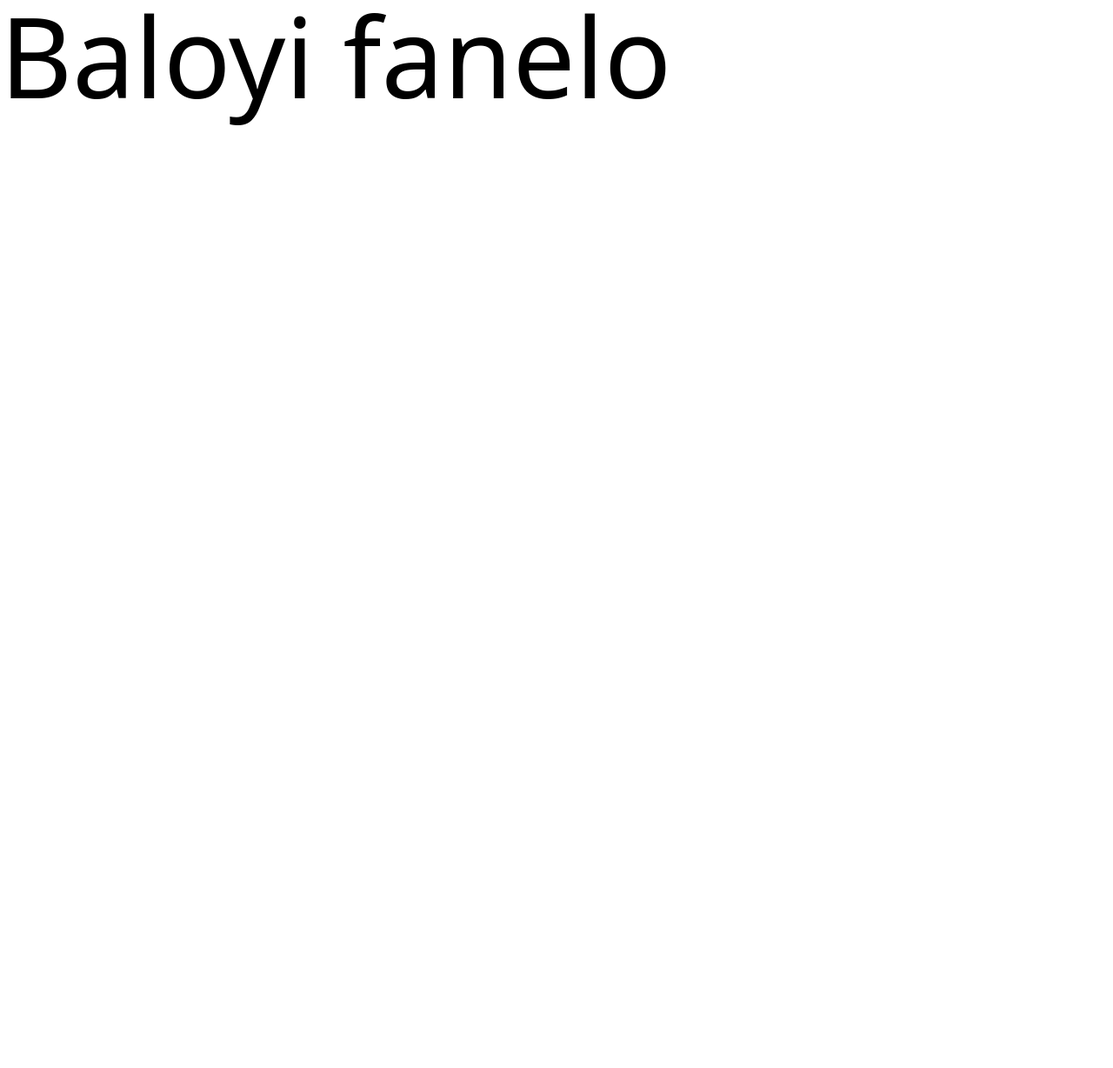
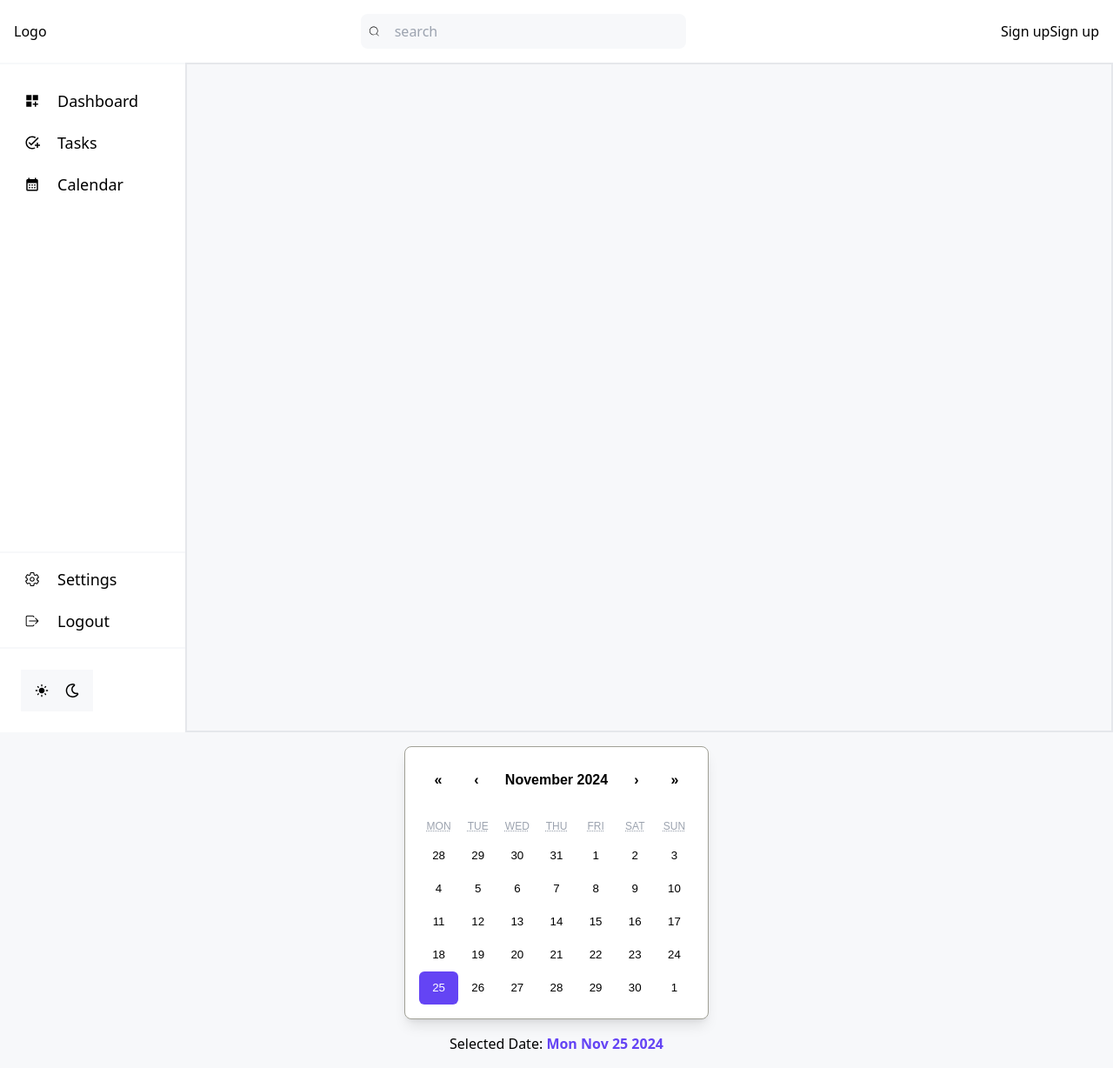
Before and after one commit to fanelob46/Track-Daily, a React (Vite) app in the folder frontend/: page / in a window 1280 px wide. Shown: the whole page at 87% size. Before the commit the page ends 800 px from the top, so only its background shows below. Built offline with nearby package versions, Linux system fonts and the light colour scheme.

Commit message:
Main layout and calendar

```diff
--- a/frontend/package.json
+++ b/frontend/package.json
@@ -12,11 +12,15 @@
   "dependencies": {
     "frontend": "file:",
     "react": "^18.3.1",
-    "react-dom": "^18.3.1"
+    "react-calendar": "^5.1.0",
+    "react-datepicker": "^7.5.0",
+    "react-dom": "^18.3.1",
+    "react-icons": "^5.3.0"
   },
   "devDependencies": {
     "@eslint/js": "^9.13.0",
     "@types/react": "^18.3.12",
+    "@types/react-calendar": "^4.1.0",
     "@types/react-dom": "^18.3.1",
     "@vitejs/plugin-react": "^4.3.3",
     "autoprefixer": "^10.4.20",
--- a/frontend/src/App.tsx
+++ b/frontend/src/App.tsx
@@ -1,13 +1,14 @@
-
-
+import MainLayout from "./components/MainLayout"
+import Calendar from "./components/Calendar"
 
 function App() {
 
 
   return (
-    <>
-     <h1 className="text-9xl"> Baloyi fanelo</h1>
-    </>
+    <div className="bg-[var(--secondary-color)] text-[var(--text-color)]">
+     <MainLayout/>
+     <Calendar/>
+    </div>
   )
 }
 
--- /dev/null
+++ b/frontend/src/components/Calendar.css
@@ -0,0 +1,21 @@
+
+
+.react-calendar {
+    @apply bg-[var(--primary-color)] shadow-lg rounded-lg p-4;
+  }
+
+  .react-calendar__tile {
+    @apply text-black hover:bg-[#6444f4] hover:text-white rounded-md;
+  }
+
+  .react-calendar__tile--active {
+    @apply bg-[#6444f4] text-white;
+  }
+
+  .react-calendar__navigation button {
+    @apply text-black font-semibold hover:bg-[#6444f4] rounded-md p-2;
+  }
+
+  .react-calendar__month-view__weekdays {
+    @apply text-gray-400 font-medium;
+  }
--- /dev/null
+++ b/frontend/src/components/Calendar.tsx
@@ -0,0 +1,27 @@
+import React, { useState } from "react";
+import Calendar from "react-calendar";
+import "react-calendar/dist/Calendar.css";
+import "./Calendar.css";
+
+const MyCalendar: React.FC = () => {
+  const [date, setDate] = useState<Date>(new Date());
+
+  return (
+    <div className="flex flex-col items-center p-4">
+      {/* <h1 className="text-2xl font-bold mb-4">React Calendar</h1> */}
+      <Calendar
+        onChange={setDate}
+        value={date}
+        className="bg-white shadow-md rounded-lg"
+      />
+      <p className="mt-4">
+        Selected Date:{" "}
+        <span className="text-[var(--accent)] font-semibold">
+          {date.toDateString()}
+        </span>
+      </p>
+    </div>
+  );
+};
+
+export default MyCalendar;
--- /dev/null
+++ b/frontend/src/components/MainLayout.tsx
@@ -0,0 +1,16 @@
+import Navbar from "./Navbar";
+import Sidebar from "./Sidebar";
+
+const MainLayout: React.FC = () => {
+  return (
+    <div className="grid grid-cols-12 ">
+      <Navbar />
+      <Sidebar />
+      <div className="border-2 col-span-10">
+
+      </div>
+    </div>
+  );
+};
+
+export default MainLayout;
--- /dev/null
+++ b/frontend/src/components/Navbar.tsx
@@ -0,0 +1,20 @@
+import { CiSearch } from "react-icons/ci";
+
+export default function Navbar(){
+    return(
+
+            <nav className="flex justify-between p-4 bg-[var(--primary-color)] items-center col-span-12" >
+                <div>Logo</div>
+                {/* <div>Search</div> */}
+                <div className="flex items-center space-x-4 bg-[var(--secondary-color)] w-[30%] p-2 rounded-lg">
+                <CiSearch />
+                <input placeholder="search" className="border-none bg-[var(--secondary-color)] w-full"></input>
+                </div>
+                <div className="flex">
+                <p>Sign up</p>
+                <p>Sign up</p>
+                </div>
+            </nav>
+
+    )
+}
--- /dev/null
+++ b/frontend/src/components/Sidebar.tsx
@@ -0,0 +1,48 @@
+import { MdDashboardCustomize, MdOutlineAddTask, MdCalendarMonth, MdLightMode } from "react-icons/md";
+import { IoSettingsOutline } from "react-icons/io5";
+import { IoIosLogOut } from "react-icons/io";
+import { FaRegMoon } from "react-icons/fa";
+
+export default function Sidebar() {
+
+    return (
+        <main className="col-span-2">
+            <div className="space-y-[2px]">
+                <div className="space-y-5 p-7 h-[70vh] bg-[var(--primary-color)]  text-lg mt-[2px]">
+                    <a href="#" className="hover:text-[var(--accent)] hover:font-semibold flex items-center gap-5">
+                        <MdDashboardCustomize />
+                        <p>Dashboard</p>
+                    </a>
+                    <a href="#" className="hover:text-[var(--accent)] hover:font-semibold flex items-center gap-5">
+                        <MdOutlineAddTask />
+                        <p>Tasks</p>
+                    </a>
+                    <a href="#" className="hover:text-[var(--accent)] hover:font-semibold flex items-center gap-5">
+                        <MdCalendarMonth />
+                        <p>Calendar</p>
+                    </a>
+                </div>
+                <div className="space-y-5 p-7 bg-[var(--primary-color)]  text-lg py-4">
+                    <a href="#" className="hover:text-[var(--accent)] hover:font-semibold flex items-center gap-5">
+                        <IoSettingsOutline />
+                        <p>Settings</p>
+                    </a>
+                    <a href="#" className="hover:text-[var(--accent)] hover:font-semibold flex items-center gap-5">
+                        <IoIosLogOut />
+                        <p>Logout</p>
+                    </a>
+                </div>
+                <div className="bg-[var(--primary-color)]  p-6">
+                    <div className="flex items-center bg-[var(--secondary-color)] p-4 justify-between w-[50%]">
+                        <button>
+                            <MdLightMode />
+                        </button>
+                        <button>
+                            <FaRegMoon />
+                        </button>
+                    </div>
+                </div>
+            </div>
+        </main>
+    )
+}
--- a/frontend/src/index.css
+++ b/frontend/src/index.css
@@ -1,3 +1,17 @@
 @tailwind base;
 @tailwind components;
 @tailwind utilities;
+
+:root{
+    --primary-color: white;
+    --secondary-color: #f7f8fa;
+    --accent: #6444f4;
+    --text-color: black;
+}
+
+[data-theme="dark"] {
+    --primary-color: linear-gradient(to bottom, #2e263d, #434452);
+    --secondary-color: #6444f4;
+    --accent: #f7f8fa;
+    --text-color: white;
+}
--- a/frontend/tailwind.config.js
+++ b/frontend/tailwind.config.js
@@ -2,7 +2,13 @@
 export default {
   content: ["./index.html", "./src/**/*.{js,ts,jsx,tsx}"],
   theme: {
-    extend: {},
+    extend: {
+      colors: {
+        primary: "var(--primary-color)",
+        secondary: "var(--secondary-color)",
+        text: "var(--text-color)",
+      },
+    },
   },
   plugins: [],
 };
```
Also changed, not shown: 1 other file (tests, documents, lock files or other folders).
